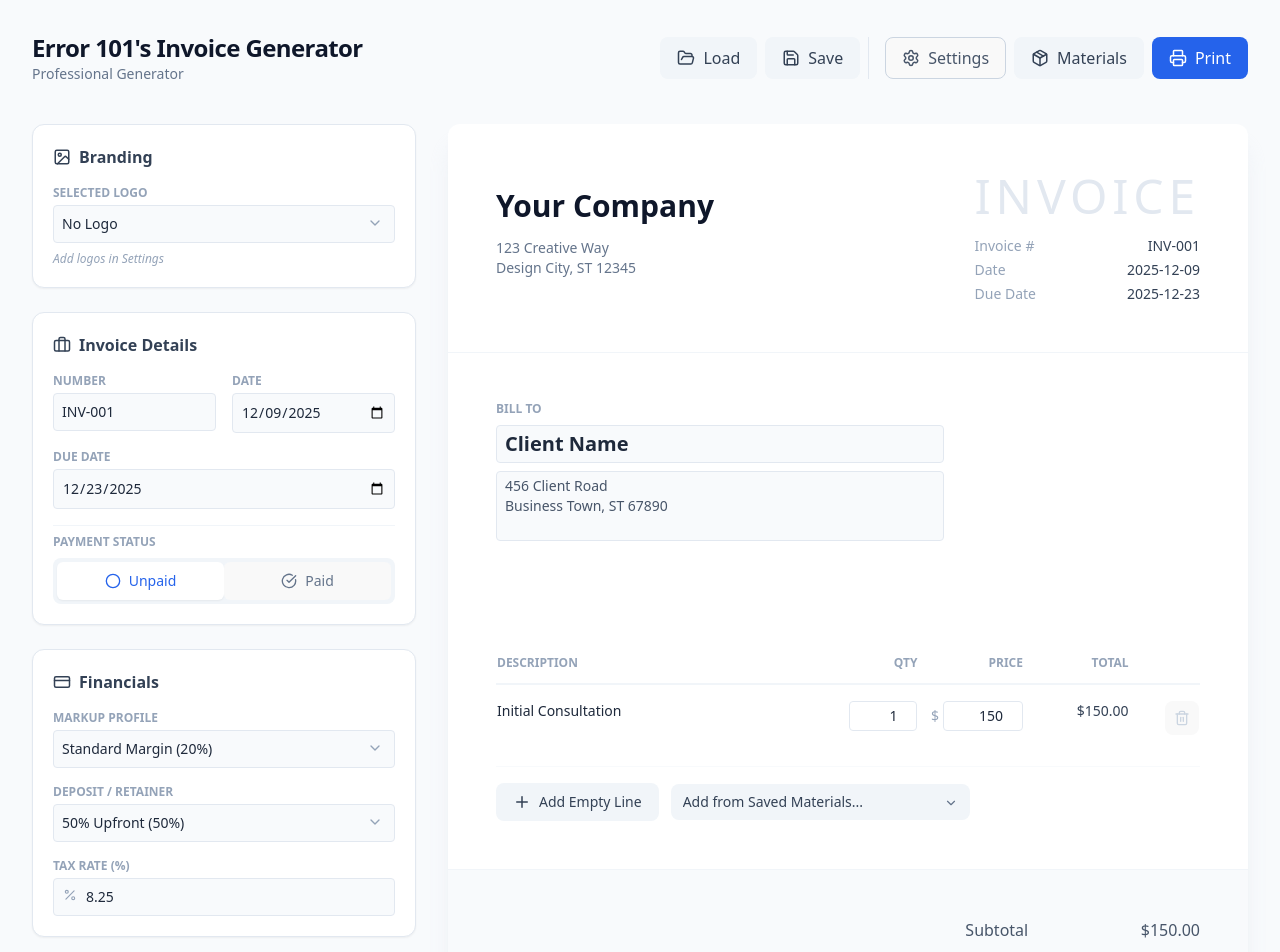
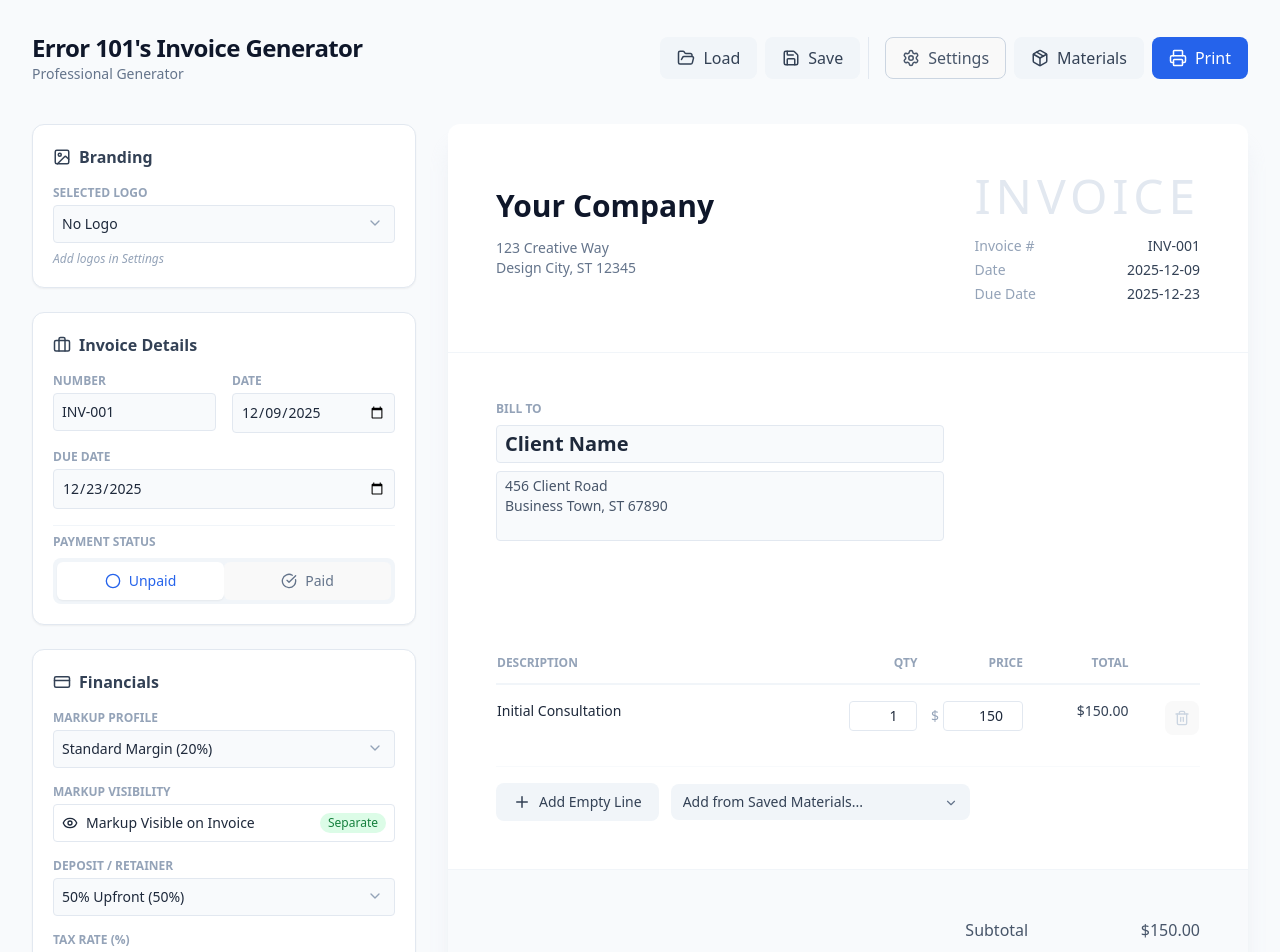
Before and after one commit to Error10H1/Invoice-Generator, a React (Vite) app: page / in a window 1280 px wide. Shown: the top 952 px of the page. Built offline with nearby package versions, Linux system fonts and the light colour scheme.

Commit message:
Update App.jsx
Updated markup visibility toggle

```diff
--- a/src/App.jsx
+++ b/src/App.jsx
@@ -21,7 +21,9 @@ import {
   Upload as UploadIcon,
   RefreshCw,
   CheckCircle,
-  Circle
+  Circle,
+  Eye,
+  EyeOff
 } from 'lucide-react';
 
 // --- Components ---
@@ -114,6 +116,7 @@ const DEFAULT_INVOICE_STATE = {
   ],
   notes: 'Thank you for your business. Please send payment within 14 days.',
   isPaid: false, // New state for payment status
+  hideMarkup: false, // New state for hiding markup
 };
 
 // --- Main App ---
@@ -149,7 +152,7 @@ export default function App() {
   const [invoice, setInvoice] = useState(() => {
     try {
       const saved = localStorage.getItem('proInvoice_currentDraft');
-      // Merge defaults to ensure new fields (like isPaid) exist in old saved data
+      // Merge defaults to ensure new fields (like isPaid, hideMarkup) exist in old saved data
       return saved ? { ...DEFAULT_INVOICE_STATE, ...JSON.parse(saved) } : { ...DEFAULT_INVOICE_STATE, id: generateId() };
     } catch(e) {
       return { ...DEFAULT_INVOICE_STATE, id: generateId() };
@@ -592,6 +595,24 @@ export default function App() {
               </div>
 
               <div>
+                <div className="flex justify-between items-center mb-1">
+                  <label className="text-xs font-semibold uppercase text-slate-400 block">Markup Visibility</label>
+                </div>
+                <button
+                  onClick={() => setInvoice(prev => ({ ...prev, hideMarkup: !prev.hideMarkup }))}
+                  className={`w-full flex items-center justify-between p-2 rounded text-sm border ${invoice.hideMarkup ? 'bg-slate-100 border-slate-300 text-slate-600' : 'bg-white border-slate-200 text-slate-800'}`}
+                >
+                  <span className="flex items-center gap-2">
+                    {invoice.hideMarkup ? <EyeOff size={16} /> : <Eye size={16} />}
+                    {invoice.hideMarkup ? 'Markup Hidden on Invoice' : 'Markup Visible on Invoice'}
+                  </span>
+                  <span className={`text-xs px-2 py-0.5 rounded-full ${invoice.hideMarkup ? 'bg-slate-200' : 'bg-green-100 text-green-700'}`}>
+                    {invoice.hideMarkup ? 'Merged' : 'Separate'}
+                  </span>
+                </button>
+              </div>
+
+              <div>
                 <label className="text-xs font-semibold uppercase text-slate-400 mb-1 block">Deposit / Retainer</label>
                 <div className="relative">
                   <select
@@ -907,10 +928,10 @@ export default function App() {
                 <div className="w-full md:w-1/3 space-y-3">
                   <div className="flex justify-between text-slate-600">
                     <span>Subtotal</span>
-                    <span>{CURRENCY_FORMAT.format(totals.subtotal)}</span>
+                    <span>{CURRENCY_FORMAT.format(invoice.hideMarkup ? totals.subtotalWithMarkup : totals.subtotal)}</span>
                   </div>
 
-                  {totals.markupAmount > 0 && (
+                  {totals.markupAmount > 0 && !invoice.hideMarkup && (
                      <div className="flex justify-between text-green-600">
                       <span>Markup ({totals.markupName})</span>
                       <span>+ {CURRENCY_FORMAT.format(totals.markupAmount)}</span>
```
